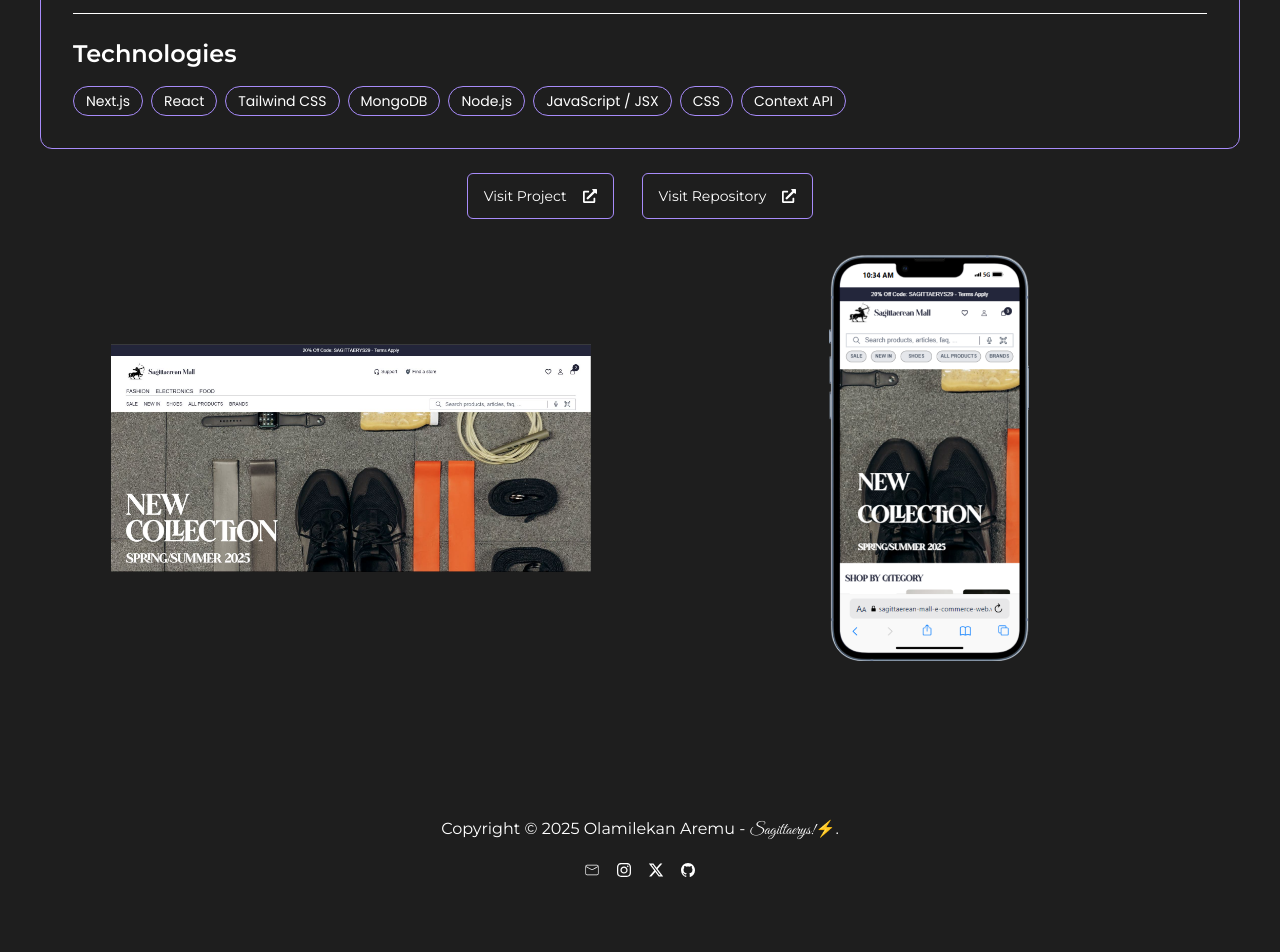
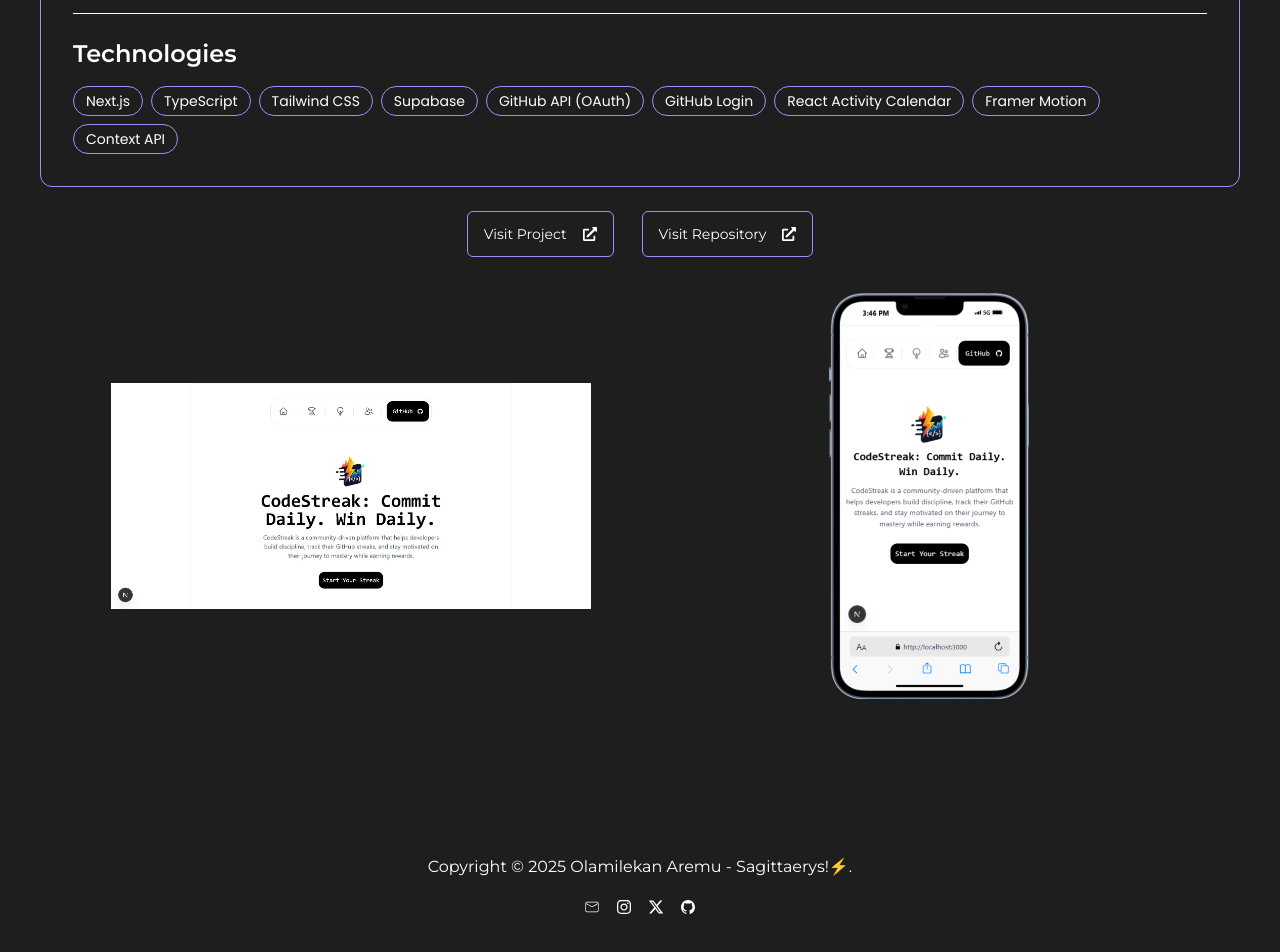
Before and after one commit to Sagittaerys/portfolio-next-js, a Next.js app: page /Project/1 in a window 1280 px wide. Shown: the part 410-1362 px from the top of the page. Built offline with nearby package versions, Linux system fonts and the light colour scheme.

Commit message:
new-project

```diff
--- a/Components/Footer.js
+++ b/Components/Footer.js
@@ -5,8 +5,8 @@ import { CiMail } from "react-icons/ci";
 
 export default function Footer(){
   return(
-    <div className="container text-center my-10 p-5 md:p-10 text-white">
-          <p className="nav-list">Copyright © 2025 Olamilekan Aremu - <span className="test-font">Sagittaerys!⚡</span>.</p>
+    <div className="container font-mono text-center mt-10 p-5 md:p-10 text-white">
+          <p className="nav-list">Copyright © 2025 Olamilekan Aremu - Sagittaerys!⚡.</p>
 
           <div className="flex justify-center gap-4 mt-5">
             <a href="mailto:aremu0235@gmail.com"
--- a/Components/ProjectSection/ProjectArray.js
+++ b/Components/ProjectSection/ProjectArray.js
@@ -1,6 +1,29 @@
 const ProjectArray = [
   {
     id: 1,
+    desktopImage: "/CodeStreak-Desktop.JPG",
+    mobileImage: "/Cod-Mobile.png",
+    name: "CodeStreak",
+    description:
+      "CodeStreak is a community-driven platform designed to empower software developers through consistent coding habits and community support. Developers connect their GitHub accounts to automatically track daily commit streaks, participate in a global leaderboard, and log reflections to foster personal growth. With features like GitHub API integration, a personalized profile page, and a reward system offering real incentives, CodeStreak aims to motivate developers with gamification and recognition.",
+    cardDescription:
+      "CodeStreak is a community-driven platform designed to empower software developers through consistent coding habits....",
+    techStack: [
+      "Next.js",
+      "TypeScript",
+      "Tailwind CSS",
+      "Supabase",
+      "GitHub API (OAuth)",
+      "GitHub Login",
+      "React Activity Calendar",
+      "Framer Motion",
+      "Context API",
+    ],
+    visitProject: "https://code-streak-beta.vercel.app/",
+    visitRepo: "https://github.com/sagittaerys/CodeStreak",
+  },
+  {
+    id: 2,
     desktopImage: "/Sagittaerean-Screenshot.JPG",
     mobileImage: "/Sagittaerean-Mobile.png",
     name: "Sagittaerean Mall",
@@ -22,7 +45,7 @@ const ProjectArray = [
     visitRepo: "https://github.com/sagittaerys/e-commerce-web",
   },
   {
-    id: 2,
+    id: 3,
     desktopImage: "/Portfolio-Screenshot.JPG",
     mobileImage: "/Portfolio-Mobile.png",
     name: "My Portfolio",
--- a/Components/ProjectSection/ProjectCard.js
+++ b/Components/ProjectSection/ProjectCard.js
@@ -9,7 +9,7 @@ export default function ProjectCard({
   cardDescription,
 }) {
   return (
-    <div className="md:w-[40%] container border border-[#A78BFA] rounded-xl   text-white name">
+    <div className="md:w-[30%] container border border-[#A78BFA] rounded-xl   text-white name">
       <div className="cursor-pointer">
         <div>
           <Image
```
Also changed, not shown: public/Cod-Mobile.png (added), public/CodeStreak-Desktop.JPG (added).
